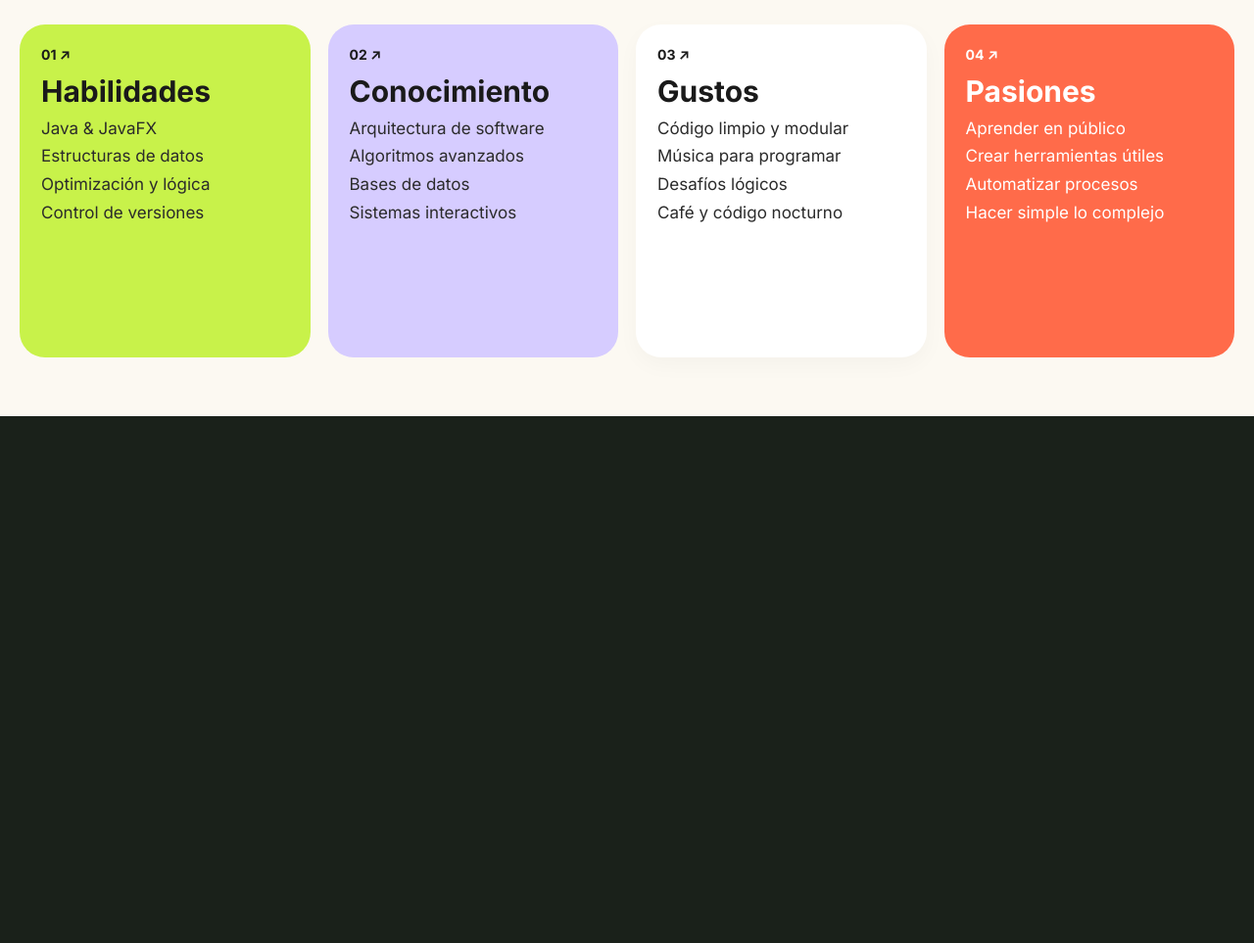
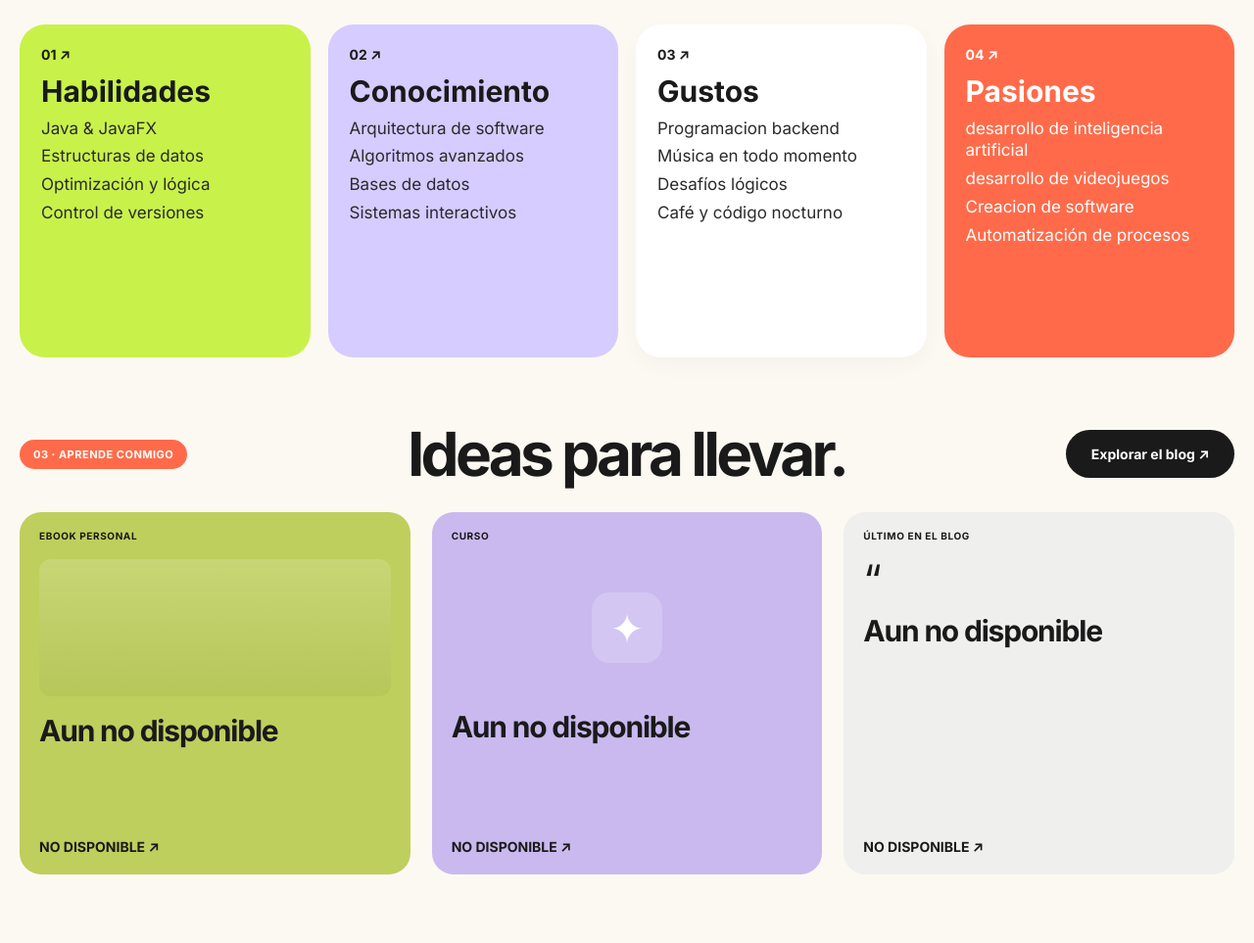
Before and after one commit to AndresEMR2006/andresEMR2006.github.io, a plain HTML site: page index.html in a window 1280 px wide. Shown: the part 1305-2268 px from the top of the page at 98% size. Before the commit the page ends 1730 px from the top, so only its background shows below. Drawn offline with Linux system fonts and the light colour scheme.

Commit message:
Feat:agregar seccion de aprende conmigo

```diff
--- a/css/global.css
+++ b/css/global.css
@@ -15,6 +15,9 @@
   --purple-badge: #d1b3ff;
   --orange: #ff6b4a;
   --orange-alert: #e05638;
+  --idea-green: #becf5d;
+  --idea-purple: #c9b9ef;
+  --idea-neutral: #efefee;
   --shadow-soft: rgba(0, 0, 0, 0.03);
   --shadow-strong: rgba(0, 0, 0, 0.4);
 }
--- /dev/null
+++ b/css/ideas.css
@@ -0,0 +1,184 @@
+#ideas {
+  background-color: var(--bg-cream);
+  padding: 10px 0 70px;
+}
+
+.ideas-container {
+  max-width: 1400px;
+  margin: 0 auto;
+  padding: 0 20px;
+}
+
+.ideas-header {
+  display: flex;
+  justify-content: space-between;
+  align-items: center;
+  gap: 20px;
+  margin-bottom: 30px;
+}
+
+.badge-ideas {
+  display: inline-block;
+  background-color: var(--orange);
+  color: var(--white);
+  padding: 8px 14px;
+  border-radius: 20px;
+  font-size: 11px;
+  font-weight: 700;
+  letter-spacing: 0.5px;
+  margin: 0;
+}
+
+.ideas-header h2 {
+  margin: 0;
+  font-size: 62px;
+  line-height: 0.95;
+  font-weight: 700;
+  letter-spacing: -0.06em;
+  color: var(--text-dark);
+}
+
+.button-ideas {
+  display: inline-flex;
+  align-items: center;
+  justify-content: center;
+  background-color: var(--text-dark);
+  color: var(--white);
+  text-decoration: none;
+  border-radius: 999px;
+  padding: 16px 26px;
+  font-weight: 700;
+  font-size: 14px;
+}
+
+.ideas-grid {
+  display: grid;
+  grid-template-columns: 1fr 1fr 1fr;
+  gap: 22px;
+  align-items: stretch;
+}
+
+.idea-card {
+  display: flex;
+  flex-direction: column;
+  min-height: 370px;
+  padding: 18px 20px 20px;
+  border-radius: 22px;
+  box-sizing: border-box;
+}
+
+.idea-tag {
+  font-size: 10px;
+  font-weight: 700;
+  letter-spacing: 0.06em;
+  color: var(--text-dark);
+  margin-bottom: 18px;
+}
+
+.idea-visual {
+  width: 100%;
+  height: 140px;
+  border-radius: 12px;
+  background: linear-gradient(
+    180deg,
+    rgba(255, 255, 255, 0.15),
+    rgba(0, 0, 0, 0.04)
+  );
+  margin-bottom: 20px;
+}
+
+.icon-wrap {
+  width: 100%;
+  height: 140px;
+  display: flex;
+  align-items: center;
+  justify-content: center;
+  margin-bottom: 16px;
+}
+
+.icon-star {
+  display: inline-flex;
+  align-items: center;
+  justify-content: center;
+  width: 72px;
+  height: 72px;
+  border-radius: 18px;
+  background-color: rgba(255, 255, 255, 0.18);
+  color: var(--white);
+  font-size: 42px;
+}
+
+.idea-card h3 {
+  font-size: 30px;
+  line-height: 1.05;
+  letter-spacing: -0.04em;
+  margin: 0 0 18px;
+  color: var(--text-dark);
+}
+
+.idea-card a {
+  margin-top: auto;
+  color: var(--text-dark);
+  text-decoration: none;
+  font-size: 14px;
+  font-weight: 600;
+}
+
+.quote-mark {
+  font-size: 42px;
+  line-height: 1;
+  margin-bottom: 16px;
+  color: var(--orange);
+}
+
+.green-idea {
+  background-color: var(--idea-green);
+}
+
+.purple-idea {
+  background-color: var(--idea-purple);
+}
+
+.neutral-idea {
+  background-color: var(--idea-neutral);
+}
+
+.neutral-idea .idea-tag,
+.neutral-idea h3,
+.neutral-idea a,
+.neutral-idea .quote-mark {
+  color: var(--text-dark);
+}
+
+.green-idea .idea-tag,
+.green-idea h3,
+.green-idea a {
+  color: var(--text-dark);
+}
+
+.purple-idea .idea-tag,
+.purple-idea h3,
+.purple-idea a {
+  color: var(--text-dark);
+}
+
+@media (max-width: 1100px) {
+  .ideas-header {
+    flex-direction: column;
+    align-items: flex-start;
+  }
+
+  .ideas-grid {
+    grid-template-columns: 1fr 1fr;
+  }
+}
+
+@media (max-width: 720px) {
+  .ideas-grid {
+    grid-template-columns: 1fr;
+  }
+
+  .ideas-header h2 {
+    font-size: 42px;
+  }
+}
--- a/index.html
+++ b/index.html
@@ -19,6 +19,7 @@
     <link rel="stylesheet" href="./css/introduccion.css" />
     <link rel="stylesheet" href="./css/about.css" />
     <link rel="stylesheet" href="./css/toolbox.css" />
+    <link rel="stylesheet" href="./css/ideas.css" />
 
     <!-- Tab -->
     <title>Andres Meneses</title>
@@ -185,8 +186,8 @@
               <div class="card-content">
                 <h3>Gustos</h3>
                 <ul>
-                  <li>Código limpio y modular</li>
-                  <li>Música para programar</li>
+                  <li>Programacion backend</li>
+                  <li>Música en todo momento</li>
                   <li>Desafíos lógicos</li>
                   <li>Café y código nocturno</li>
                 </ul>
@@ -201,13 +202,48 @@
               <div class="card-content">
                 <h3>Pasiones</h3>
                 <ul>
-                  <li>Aprender en público</li>
-                  <li>Crear herramientas útiles</li>
-                  <li>Automatizar procesos</li>
-                  <li>Hacer simple lo complejo</li>
+                  <li>desarrollo de inteligencia artificial</li>
+                  <li>desarrollo de videojuegos</li>
+                  <li>Creacion de software</li>
+                  <li>Automatización de procesos</li>
                 </ul>
               </div>
             </div>
+          </div>
+        </div>
+      </section>
+
+      <section id="ideas">
+        <div class="container ideas-container">
+          <div class="ideas-header">
+            <p class="badge-ideas">03 · APRENDE CONMIGO</p>
+            <h2>Ideas para llevar.</h2>
+            <a href="#" class="button-ideas">Explorar el blog ↗</a>
+          </div>
+
+          <div class="ideas-grid">
+            <article class="idea-card green-idea">
+              <div class="idea-tag">EBOOK PERSONAL</div>
+              <div class="idea-visual"></div>
+              <h3>Aun no disponible</h3>
+              <a href="#"> NO DISPONIBLE ↗</a>
+            </article>
+
+            <article class="idea-card purple-idea">
+              <div class="idea-tag">CURSO</div>
+              <div class="icon-wrap">
+                <span class="icon-star">✦</span>
+              </div>
+              <h3>Aun no disponible</h3>
+              <a href="#"> NO DISPONIBLE ↗</a>
+            </article>
+
+            <article class="idea-card neutral-idea">
+              <div class="idea-tag">ÚLTIMO EN EL BLOG</div>
+              <div class="quote-mark">“</div>
+              <h3>Aun no disponible</h3>
+              <a href="#"> NO DISPONIBLE ↗</a>
+            </article>
           </div>
         </div>
       </section>
```
